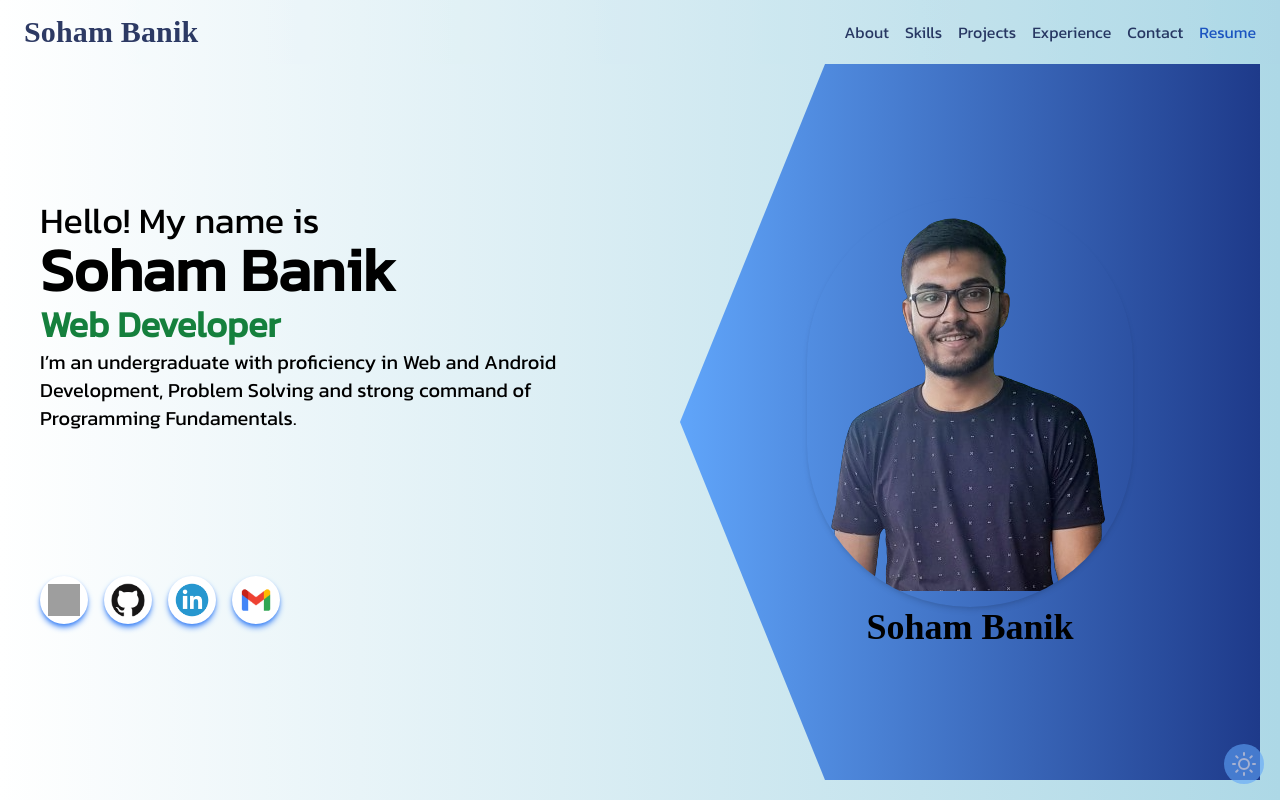
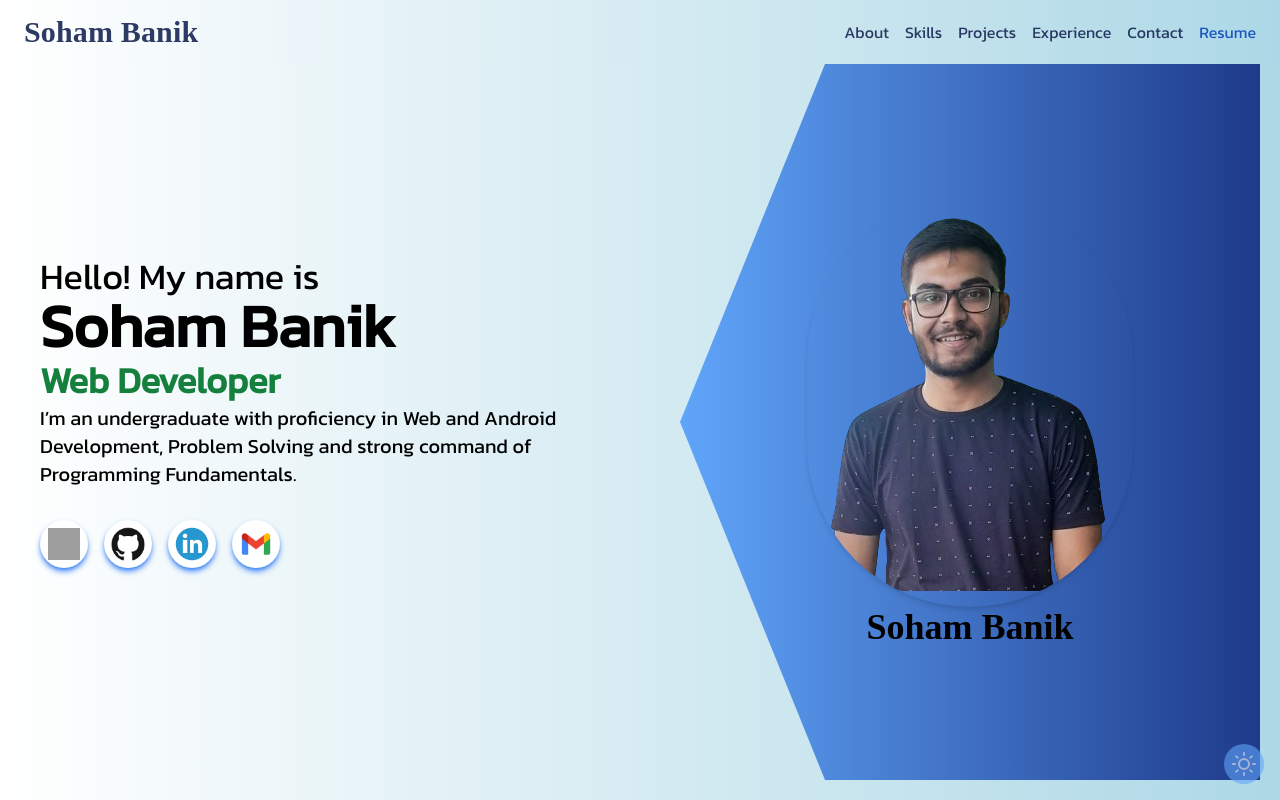
Before and after one commit to SohamB21/SB-Portfolio, a React (Vite) app: page / in a window 1280 px wide. Shown: the top 800 px of the page. Built offline with nearby package versions, Linux system fonts and the light colour scheme; grey boxes are pictures that could not be loaded; a web font is replaced by a local one.

Commit message:
[refactor]: minor fixes

```diff
--- a/src/Components/Home/Home.jsx
+++ b/src/Components/Home/Home.jsx
@@ -19,7 +19,7 @@ const Home = () => {
       id="Home"
       className="i flex lg:flex-row md:flex-row flex-col h-screen lg:pt-0 md:pt-0 pt-6"
     >
-      <div className="flex-1 i-left flex flex-col justify-evenly gap-2 justify-center lg:p-10 md:p-8 p-4 mt-6">
+      <div className="flex-1 i-left flex flex-col gap-8 justify-center lg:p-10 md:p-8 p-4 mt-6">
         <div className="h-auto flex flex-col justify-between text-center lg:text-left md:text-left">
           <h2 className="lg:text-4xl md:text-4xl text-3xl font-light i-intro">
             Hello! My name is
```
